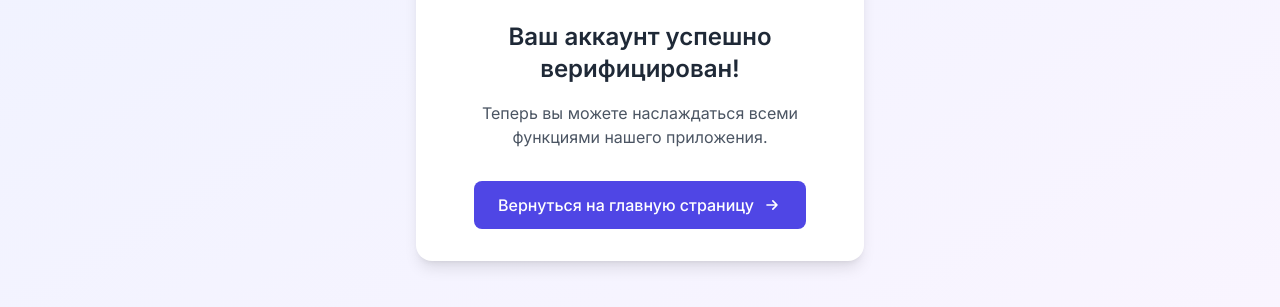
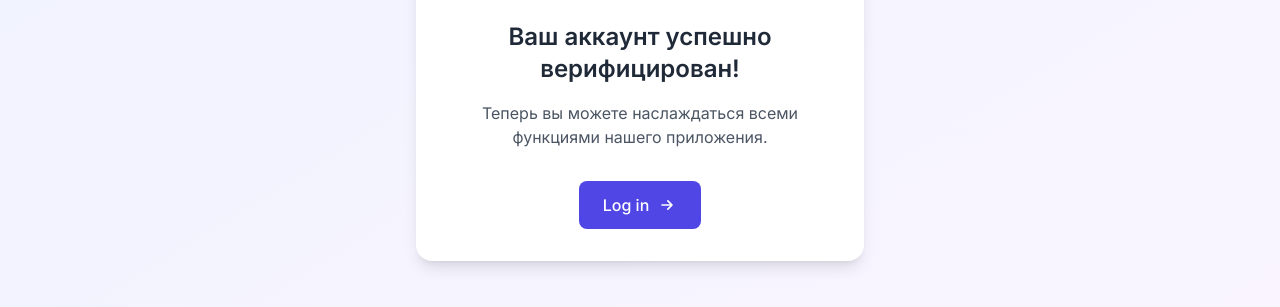
Before and after one commit to telegramgithublove/email.github.io, a plain HTML site: page index.html in a window 1280 px wide. Shown: the part 379-686 px from the top of the page. Drawn offline with nearby package versions, Linux system fonts and the light colour scheme.

Commit message:
Update index.html
Log in

```diff
--- a/index.html
+++ b/index.html
@@ -39,7 +39,7 @@
             <!-- Button -->
             <a href="http://localhost:5173/login"
                class="inline-flex items-center px-6 py-3 bg-indigo-600 hover:bg-indigo-700 text-white font-medium rounded-lg transition-colors duration-200 transform hover:scale-105">
-                <span>Вернуться на главную страницу</span>
+                <span>Log in</span>
                 <svg class="w-5 h-5 ml-2" fill="none" stroke="currentColor" viewBox="0 0 24 24">
                     <path stroke-linecap="round" stroke-linejoin="round" stroke-width="2" d="M13 7l5 5m0 0l-5 5m5-5H6"></path>
                 </svg>
```
